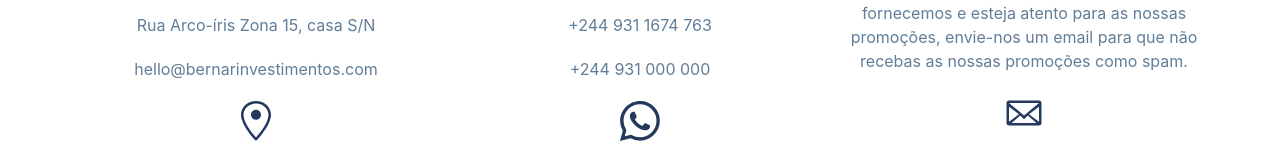
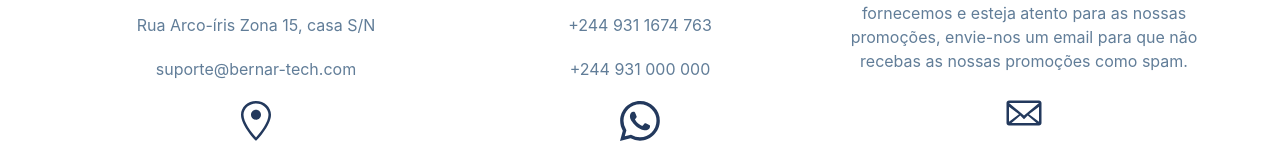
Before and after one commit to MarioBatalha/bernar-investimentos, a React (Create React App) app: page / in a window 1280 px wide. Shown: the part 2626-2773 px from the top of the page. Built offline with nearby package versions, Linux system fonts and the light colour scheme; the HTML template or start-up script is replaced by a standard one.

Commit message:
feat: change email address

```diff
--- a/src/pages/contact/index.jsx
+++ b/src/pages/contact/index.jsx
@@ -7,13 +7,13 @@ import "./style.scss";
 const Contact = () => {
   return (
     <section className="contact">
-      <h1> COntactos</h1>
+      <h1> Contactos</h1>
       <div className="contact-description">
         <div className="localization">
           <h3>Localização</h3>
           <p>Luanda, Bairro Rangel</p>
           <p>Rua Arco-íris Zona 15, casa S/N</p>
-          <p>hello@bernarinvestimentos.com</p>
+          <p>suporte@bernar-tech.com</p>
           <GoLocation size={40} color="#23395D"></GoLocation>
         </div>
         <div className="localization">
```
